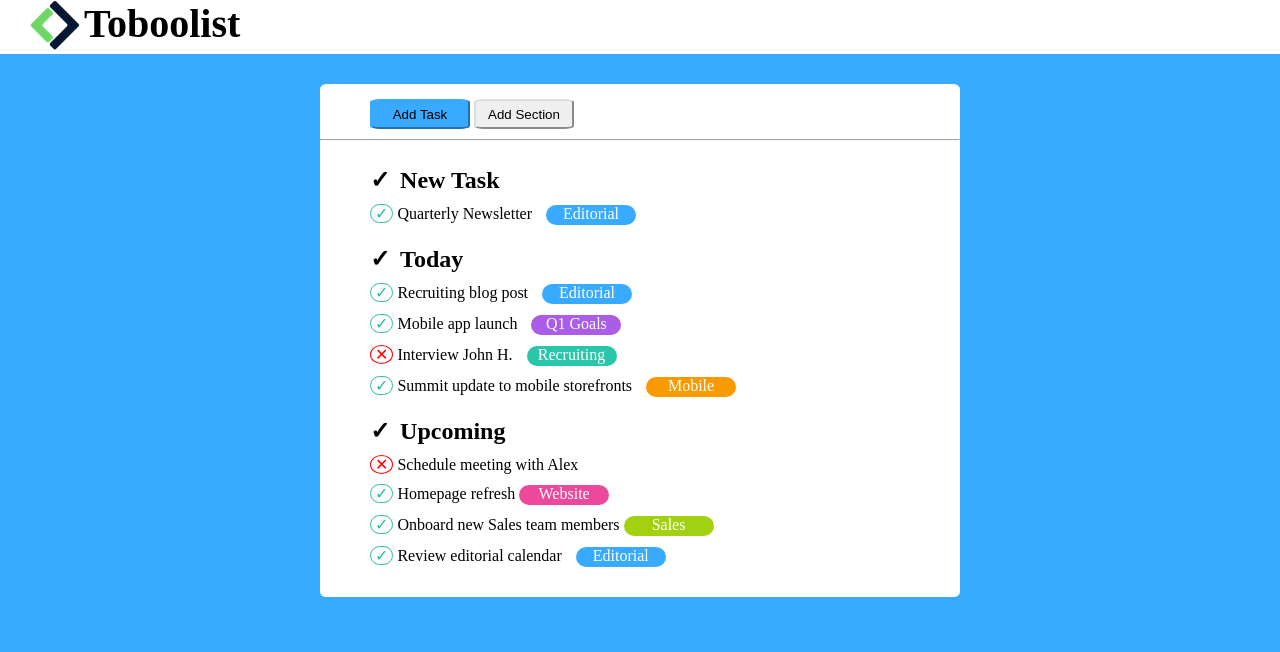
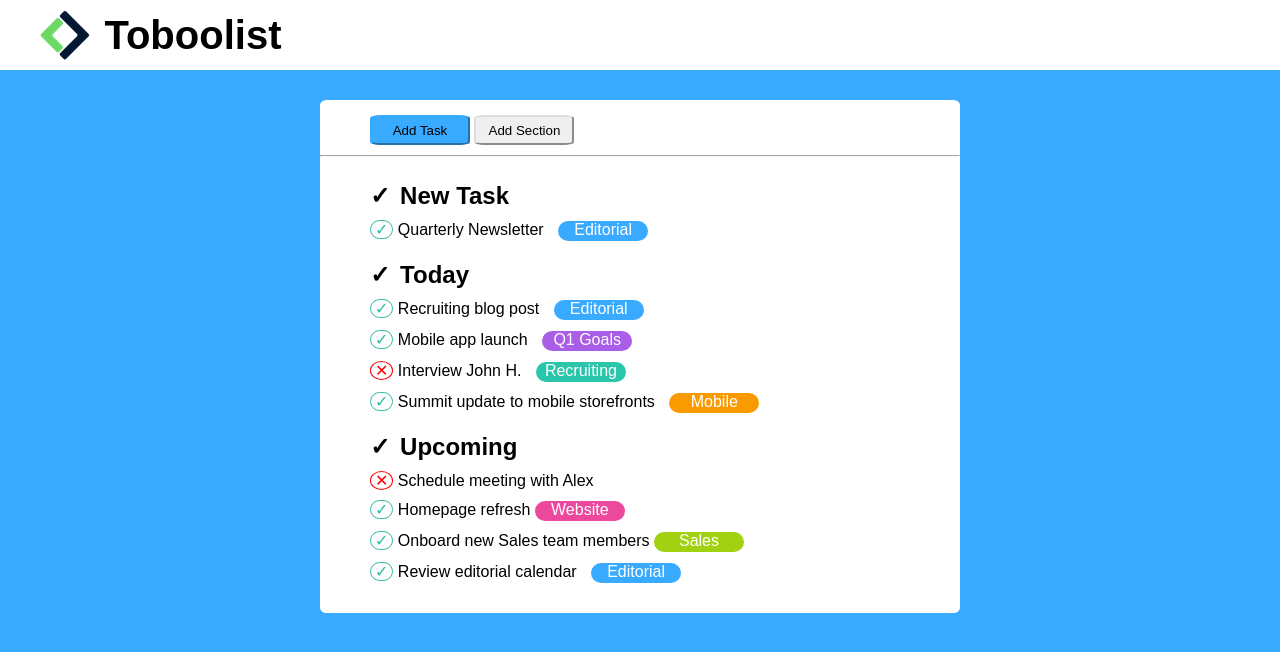
Before and after one commit to giulia-dai/html-css-toboolist, a plain HTML site: page index.html in a window 1280 px wide. Drawn offline with Linux system fonts and the light colour scheme.

Commit message:
modifica font

```diff
--- a/css/style.css
+++ b/css/style.css
@@ -6,10 +6,13 @@
 
 body{
     background-color: rgb(56, 170, 255);
+    font-family: Arial, Helvetica, sans-serif;
 }
 
 .logo{
     margin-left: 30px;
+    vertical-align: middle;
+    padding: 10px;
 }
 
 #logo-header{
@@ -18,7 +21,7 @@ body{
 
 .titolo{
     font-size: 40px;
-    vertical-align: top;
+    vertical-align: middle;
 }
 
 main{
```
